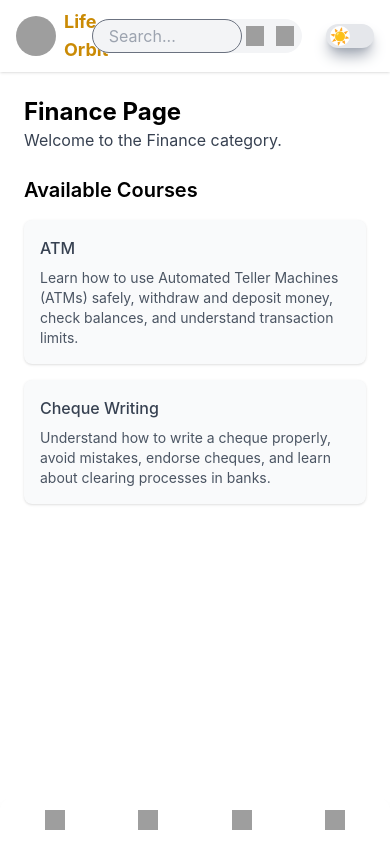
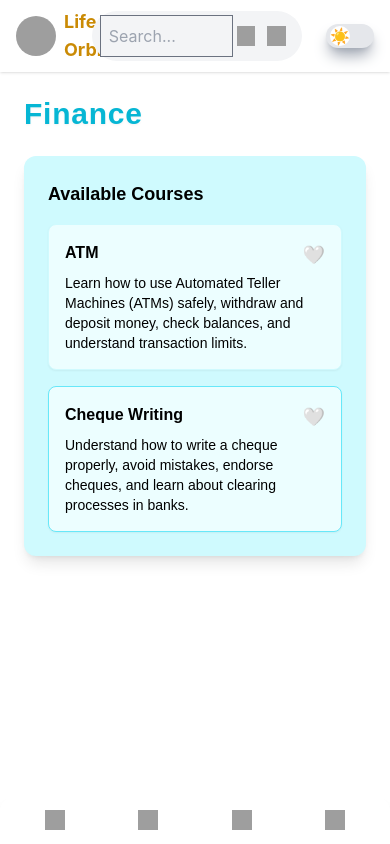
Before and after one commit to boom2831/Solution_challenge_2025-v2, a React (Create React App) app in the folder Solution_challenge-2025/life-orbit-app/: page /finance in a window 390 px wide. Built offline with nearby package versions, Linux system fonts and the light colour scheme; grey boxes are pictures that could not be loaded.

Commit message:
made changes in finance and security page

```diff
--- a/Solution_challenge-2025/life-orbit-app/src/categories.jsx
+++ b/Solution_challenge-2025/life-orbit-app/src/categories.jsx
@@ -6,8 +6,8 @@ import { Link } from "react-router-dom";
 function Categories() {
   // State for categories
   const [categories, setCategories] = useState([
-    { name: "Finance", colorFrom: "from-orange-300", colorTo: "to-orange-500", link: "/finance" },
-    { name: "Health & Wellness", colorFrom: "from-blue-300", colorTo: "to-blue-500", link: "/health" },
+    { name: "Finance", colorFrom: "from-cyan-300", colorTo: "to-cyan-500", link: "/finance" },
+    { name: "Security", colorFrom: "from-emerald-300", colorTo: "to-emerald-500", link: "/health"}
   ]);
 
   // Function for button click (does nothing for now)
@@ -23,11 +23,11 @@ function Categories() {
       {/* Main Content Wrapper */}
       <main className="w-full max-w-screen-lg mx-auto pt-20 px-4 flex-grow">
         {/* Categories Section */}
-        <div className="bg-blue-100 p-6 rounded-2xl shadow-md">
+        <div className="bg-amber-100 p-6 rounded-2xl shadow-md">
           {/* Categories Header */}
           <div className="flex items-center justify-between mb-6">
             <div className="flex items-center space-x-4">
-              <span className="text-lg font-bold text-gray-800">Categories</span>
+              <span className="text-2xl font-bold font-[Arial] text-gray-800">Categories</span>
             </div>
 
 
@@ -39,7 +39,7 @@ function Categories() {
               {categories.map((category, index) => (
               <Link to={category.link} key={index} className="block">
                 <div
-                  className={`w-full h-32 bg-gradient-to-r ${category.colorFrom} ${category.colorTo} rounded-xl shadow-lg flex items-center justify-center text-white font-bold text-lg cursor-pointer`}
+                  className={`w-full h-32 bg-gradient-to-r ${category.colorFrom} ${category.colorTo} rounded-xl shadow-lg flex items-center justify-center text-white font-extrabold font-[Arial] text-lg cursor-pointer`}
                 >
                   {category.name}
                 </div>
--- a/Solution_challenge-2025/life-orbit-app/src/finance.jsx
+++ b/Solution_challenge-2025/life-orbit-app/src/finance.jsx
@@ -1,34 +1,68 @@
+import { useState } from "react";
 import Header from "./header";
 import Footer from "./footer";
 
 function Finance() {
+  const [likes, setLikes] = useState({
+    atm: false,
+    cheque: false,
+  });
+
+  const toggleLike = (course) => {
+    setLikes((prevLikes) => ({
+      ...prevLikes,
+      [course]: !prevLikes[course],
+    }));
+  };
+
   return (
     <div className="min-h-screen flex flex-col">
       <Header />
 
       <main className="flex-grow p-6">
-        <h1 className="text-2xl font-bold">Finance Page</h1>
-        <p className="text-gray-700">Welcome to the Finance category.</p>
+        <h1 className="text-3xl font-[Arial] font-bold text-cyan-500 mb-6 tracking-wide drop-shadow-sm">
+          Finance
+        </h1>
 
-        {/* Courses */}
-        <div className="space-y-4 mt-6">
-          <h2 className="text-xl font-semibold">Available Courses</h2>
+        {/* Course Container */}
+        <div className="bg-cyan-100 p-6 rounded-xl shadow-lg w-full">
+          <h2 className="text-lg font-[Arial] font-bold text-black-900 mb-4">
+            Available Courses
+          </h2>
 
           {/* ATM Course */}
-          <div className="bg-gray-50 p-4 rounded-lg shadow">
-            <p className="text-gray-700 font-medium">ATM</p>
-            <p className="text-gray-600 text-sm mt-2">
-              Learn how to use Automated Teller Machines (ATMs) safely, withdraw and deposit money,
-              check balances, and understand transaction limits.
+          <div className="bg-cyan-50 p-4 rounded-lg border border-cyan-100 shadow-sm hover:ring-2 hover:ring-amber-400 transition mb-4 w-full relative">
+            <p className="text-black-900 font-semibold font-[Arial]">ATM</p>
+            <p className="text-black-700 text-sm mt-2 font-[Arial]">
+              Learn how to use Automated Teller Machines (ATMs) safely, withdraw
+              and deposit money, check balances, and understand transaction
+              limits.
             </p>
+            <button
+              onClick={() => toggleLike("atm")}
+              className="absolute top-4 right-4 text-lg transition-transform hover:scale-125"
+              aria-label="Like ATM course"
+            >
+              {likes.atm ? "❤️" : "🤍"}
+            </button>
           </div>
 
           {/* Cheque Writing Course */}
-          <div className="bg-gray-50 p-4 rounded-lg shadow">
-            <p className="text-gray-700 font-medium">Cheque Writing</p>
-            <p className="text-gray-600 text-sm mt-2">
-              Understand how to write a cheque properly, avoid mistakes, endorse cheques, and learn about clearing processes in banks.
+          <div className="bg-cyan-50 p-4 rounded-lg border border-cyan-300 shadow-sm hover:ring-2 hover:ring-amber-400 transition w-full relative">
+            <p className="text-black-900 font-semibold font-[Arial]">
+              Cheque Writing
             </p>
+            <p className="text-black-700 text-sm mt-2 font-[Arial]">
+              Understand how to write a cheque properly, avoid mistakes,
+              endorse cheques, and learn about clearing processes in banks.
+            </p>
+            <button
+              onClick={() => toggleLike("cheque")}
+              className="absolute top-4 right-4 text-lg transition-transform hover:scale-125"
+              aria-label="Like Cheque Writing course"
+            >
+              {likes.cheque ? "❤️" : "🤍"}
+            </button>
           </div>
         </div>
       </main>
--- a/Solution_challenge-2025/life-orbit-app/src/health.jsx
+++ b/Solution_challenge-2025/life-orbit-app/src/health.jsx
@@ -4,16 +4,27 @@ import Footer from "./footer";
 function Health() {
   return (
     <div className="min-h-screen flex flex-col">
-      {/* Header */}
       <Header />
 
-      {/* Main Content */}
       <main className="flex-grow p-6">
-        <h1 className="text-2xl font-bold">Health & Wellness Page</h1>
-        <p className="text-gray-700">Welcome to the Health & Wellness category.</p>
+      <h1 className="text-3xl font-[Arial] font-bold text-emerald-500 mb-6 tracking-wide drop-shadow-sm">Security</h1>
+
+
+    {/* Course Container */}
+      <div className="bg-emerald-100 p-6 rounded-xl shadow-lg w-full">
+        <h2 className="text-lg font-bold font-[Arial] text-black-900 mb-4">Available Courses</h2>
+
+    {/* ATM Course */}
+        <div className="bg-emerald-50 p-4 rounded-lg border border-emerald-100 shadow-sm hover:ring-2 hover:ring-amber-400 transition mb-4 w-full">
+        <p className="text-black-900 font-semibold font-[Arial]">Email Security Using 2-Factor Authentication</p>
+        <p className="text-black-700 text-sm mt-2 font-[Arial]">Learn how to secure email accounts using 2-Factor Authentication (2FA) and protect against unauthorized access.</p>
+        </div>
+
+    </div>
+
       </main>
 
-      {/* Footer */}
+
       <Footer />
     </div>
   );
--- a/Solution_challenge-2025/life-orbit-app/src/searchbar.jsx
+++ b/Solution_challenge-2025/life-orbit-app/src/searchbar.jsx
@@ -1,11 +1,49 @@
-// searchbar.jsx
 import { useState, useContext } from "react";
+import { useNavigate } from "react-router-dom";
 import { DarkModeContext } from "./App";
+
+const sampleData = [
+  { keyword: "ATM", path: "/finance" },
+  { keyword: "Cheque writing", path: "/finance" },
+  { keyword: "2 factor authentication", path: "/health" }
+];
 
 const SearchBar = () => {
   const [query, setQuery] = useState("");
+  const [filteredSuggestions, setFilteredSuggestions] = useState([]);
   const [isListening, setIsListening] = useState(false);
   const { darkMode } = useContext(DarkModeContext);
+  const navigate = useNavigate();
+
+  const handleSearch = (searchText) => {
+    const lowerSearch = searchText.toLowerCase();
+    const match = sampleData.find((item) =>
+      lowerSearch.includes(item.keyword.toLowerCase())
+    );
+
+    if (match) {
+      navigate(match.path);
+      setFilteredSuggestions([]);
+    } else {
+      alert("No matching page found.");
+    }
+  };
+
+  const handleInputChange = (e) => {
+    const value = e.target.value;
+    setQuery(value);
+
+    const lowerValue = value.toLowerCase();
+    const suggestions = sampleData.filter((item) =>
+      item.keyword.toLowerCase().includes(lowerValue)
+    );
+    setFilteredSuggestions(suggestions);
+  };
+
+  const handleSuggestionClick = (suggestion) => {
+    setQuery(suggestion.keyword);
+    handleSearch(suggestion.keyword);
+  };
 
   const startListening = () => {
     if (!("webkitSpeechRecognition" in window)) {
@@ -22,33 +60,69 @@ const SearchBar = () => {
 
     recognition.onresult = (event) => {
       const transcript = event.results[0][0].transcript;
-      console.log("Recognized Speech:", transcript);
       setQuery(transcript);
+      handleSearch(transcript);
     };
 
     recognition.start();
   };
 
   return (
-    <div className={`flex items-center outline-none w-full md:w-3/5 rounded-full ${darkMode ? "bg-gray-700" : "bg-gray-100"}`}>
+    <div className="relative w-full md:w-3/5">
+      <div
+        className={`flex items-center rounded-full px-2 md:px-4 py-1 md:py-2 ${
+          darkMode ? "bg-gray-700" : "bg-gray-100"
+        }`}
+      >
         <input
           type="text"
           placeholder="Search..."
-        aria-label="Search"
           value={query}
-        onChange={(e) => setQuery(e.target.value)}
-        className={`bg-transparent rounded-full outline-none px-4 md:px-6 py-1 md:py-2 placeholder-gray-400 w-[90%] ${darkMode ? "text-gray-200" : "text-gray-700"}`}
+          onChange={handleInputChange}
+          onKeyDown={(e) => e.key === "Enter" && handleSearch(query)}
+          className={`bg-transparent w-[85%] outline-none px-2 md:px-4 placeholder-gray-400 ${
+            darkMode ? "text-gray-200" : "text-gray-700"
+          }`}
         />
-      <button className="text-gray-500 ml-1 md:ml-2 mr-1 md:mr-2 hover:scale-110 hover:p-1 hover:shadow-xl hover:rounded-full hover:shadow-blue-400/50">
+
+        <button
+          onClick={() => handleSearch(query)}
+          className="text-gray-500 ml-1 md:ml-2 mr-1 md:mr-2 hover:scale-110 hover:p-1 hover:shadow-xl hover:rounded-full hover:shadow-blue-400/50"
+        >
           <img className="h-5 w-6 md:h-6 md:w-8" src="search-icon.ico" alt="Search" />
         </button>
+
         <button
-        className={`text-gray-500 hover:scale-110 ml-2 md:ml-4 mr-2 md:mr-4 transition-transform ${darkMode ? "dark:text-gray-300" : ""} ${
-          isListening ? "animate-pulse" : ""
+          onClick={startListening}
+          className={`text-gray-500 hover:scale-110 ml-2 md:ml-4 mr-2 md:mr-4 transition-transform ${
+            darkMode ? "dark:text-gray-300" : ""
+          } ${isListening ? "animate-pulse" : ""}`}
+        >
+          <img
+            className="h-5 w-6 md:h-6 md:w-8 hover:scale-110 hover:shadow-xl hover:rounded-full hover:shadow-blue-400/50"
+            src="microphone.ico"
+            alt="Microphone"
+          />
+        </button>
+      </div>
+
+      {filteredSuggestions.length > 0 && (
+        <ul
+          className={`absolute z-10 mt-2 w-full rounded-md shadow-lg ${
+            darkMode ? "bg-gray-800 text-white" : "bg-white text-gray-800"
           }`}
-        onClick={startListening}>
-        <img className="h-5 w-6 md:h-6 md:w-8 hover:scale-110 hover:shadow-xl hover:rounded-full hover:shadow-blue-400/50" src="microphone.ico" alt="Microphone" />
-      </button>
+        >
+          {filteredSuggestions.map((item, index) => (
+            <li
+              key={index}
+              onClick={() => handleSuggestionClick(item)}
+              className="px-4 py-2 cursor-pointer hover:bg-blue-100 dark:hover:bg-gray-600"
+            >
+              {item.keyword}
+            </li>
+          ))}
+        </ul>
+      )}
     </div>
   );
 };
```
Lines whose indentation alone changed are shown as unchanged.
